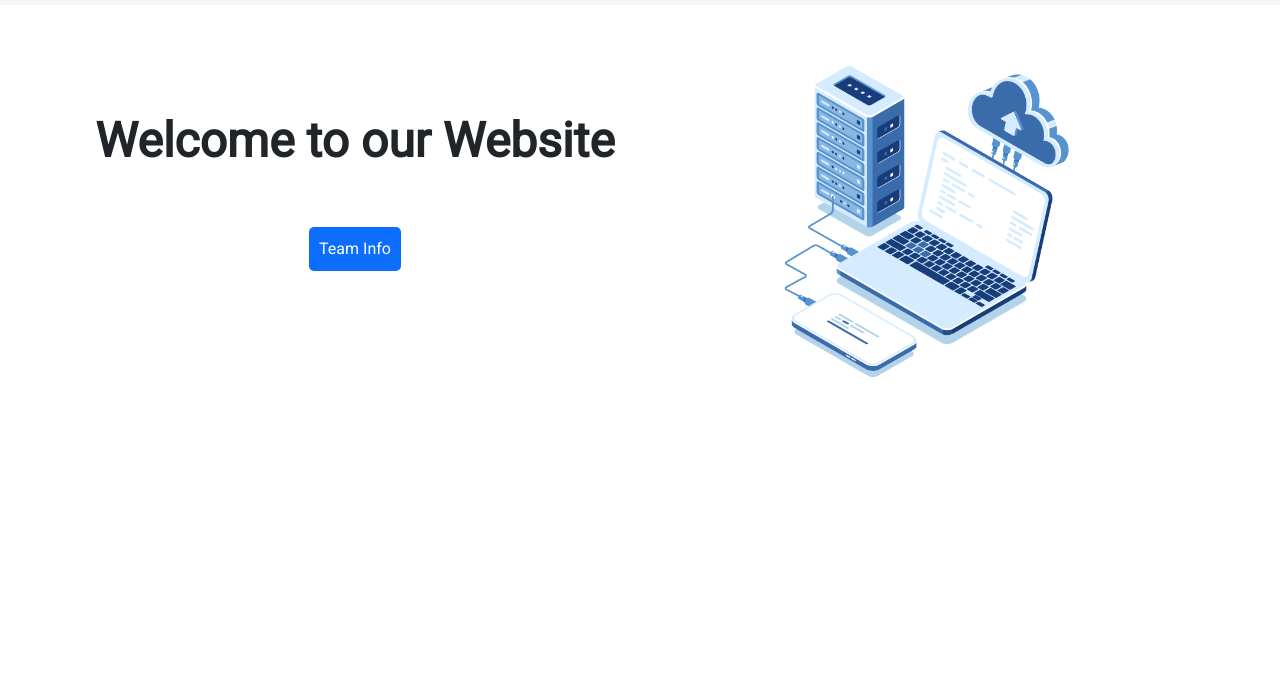
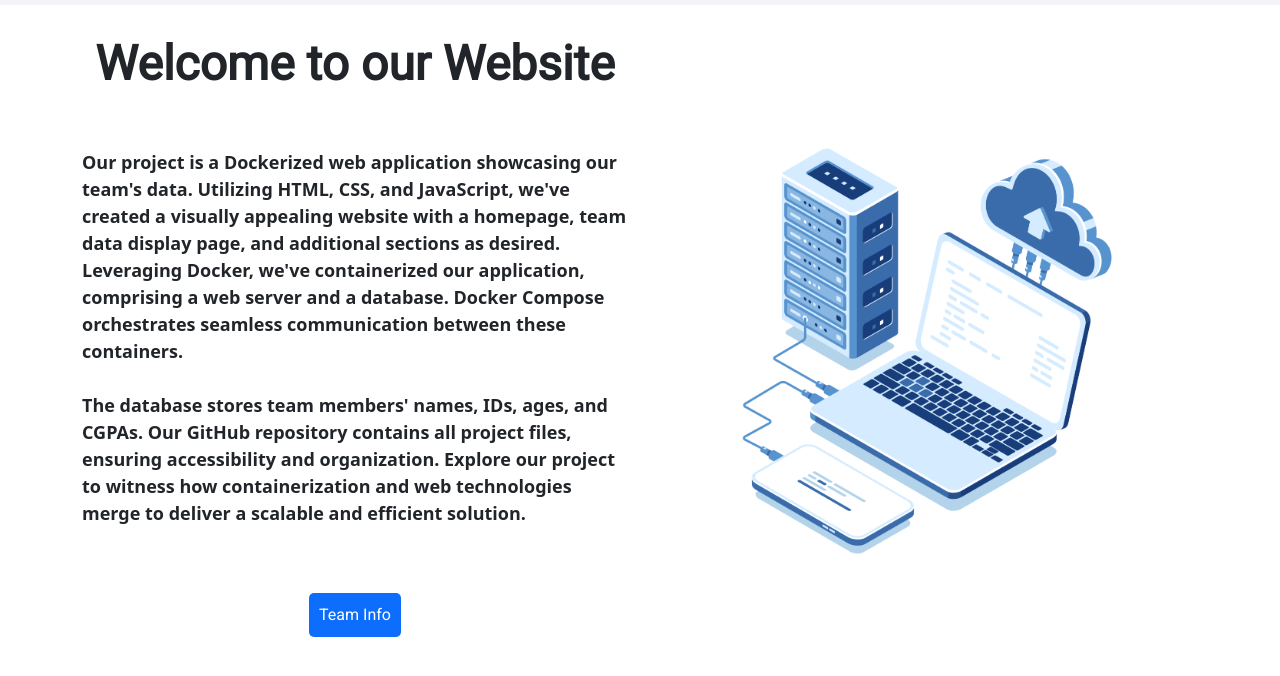
Before and after one commit to Serag-Amin/Cloud_Project_V2, a website: page public/index.html in a window 1280 px wide. Shown: the part 86-762 px from the top of the page. Drawn offline with Linux system fonts and the light colour scheme.

Commit message:
modified:   public/cloud.css 	modified:   public/index.html 	modified:   public/team.html

```diff
--- a/public/cloud.css
+++ b/public/cloud.css
@@ -66,7 +66,7 @@
 
     .banner-img img {
         max-width: 400px;
-    max-height: 333px;
+        max-height: 450px;
         width: auto;
         height: auto;
     }
@@ -91,11 +91,12 @@
             margin-bottom: 50px;
             font-weight: 700;
             font-size: 3rem;
-        margin-top: 0;
+            margin-top: 30px;
             margin-bottom: .5rem;
             font-weight: 700;
             line-height: 1.2;
             text-align: center;
+
         }
 
     .teams {
@@ -116,3 +117,10 @@
             padding: 10px; /* Add padding for spacing */
             margin-top: 20px; /* Add top margin for spacing */
     }
+    .parag{
+
+    font-weight: 600;
+    text-align: left;
+    font-family: system-ui;
+    font-size: large;
+    }
--- a/public/index.html
+++ b/public/index.html
@@ -50,6 +50,15 @@
         <div class="row banner-row">
           <div class="col-md-6 banner-txt">
             <h1>Welcome to our Website</h1>
+            <br><br>
+            <p class="parag">Our project is a Dockerized web application showcasing our team's data.
+              Utilizing HTML, CSS, and JavaScript, we've created a visually appealing website with a homepage,
+               team data display page, and additional sections as desired. Leveraging Docker, we've containerized our application,
+                comprising a web server and a database. Docker Compose orchestrates seamless communication between these containers.
+                <br><br>
+              The database stores team members' names, IDs, ages, and CGPAs. Our GitHub repository contains all project files,
+               ensuring accessibility and organization. Explore our project to witness how containerization and
+                web technologies merge to deliver a scalable and efficient solution.</p>
             <div class="mark">
               <a class="teams" href="team.html">Team Info</a>
             </div>
```
Also changed, not shown: public/team.html (+1 -1 lines). Lines whose indentation alone changed are shown as unchanged.
